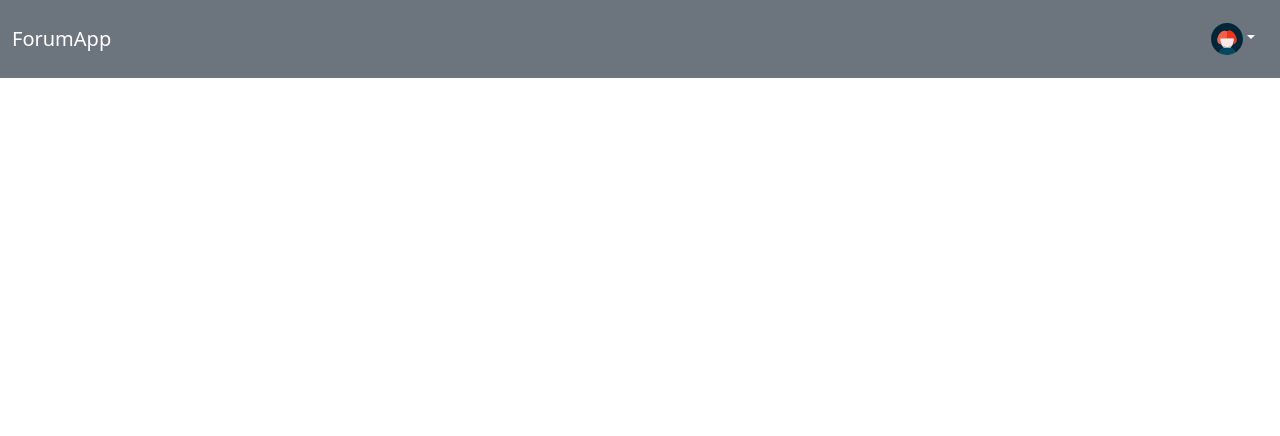
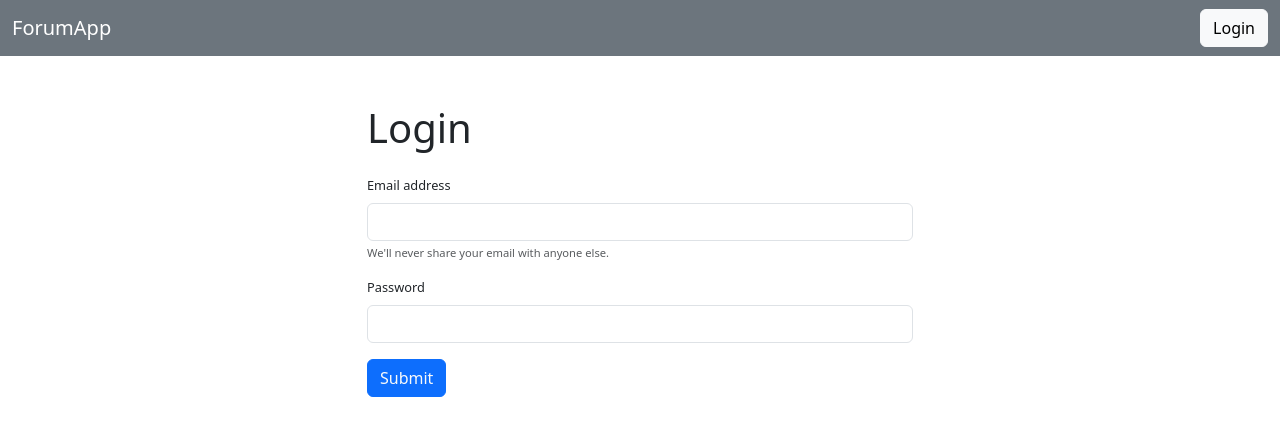
Before and after one commit to bartekmazik/ForumApp, a React (Vite) app: page /login in a window 1280 px wide. Before the commit this address had no page. Shown: the top 436 px of the page. Built offline with nearby package versions, Linux system fonts and the light colour scheme.

Commit message:
login update

```diff
--- a/src/App.jsx
+++ b/src/App.jsx
@@ -1,19 +1,27 @@
-import React from "react";
+import { React, useState } from "react";
 import { BrowserRouter, Routes, Route } from "react-router-dom";
 import Navbar from "./components/Navbar.jsx";
 import HomePage from "./pages/HomePage.jsx";
 import Profile from "./pages/Profile.jsx";
+import LoginPage from "./pages/LoginPage.jsx";
 import "./App.css";
 
 function App() {
+  const [isLogged, setIsLogged] = useState(false);
   return (
     <>
       <BrowserRouter>
-        <Navbar />
+        <Navbar isLogged={isLogged} />
         <Routes>
           <Route>
             <Route path="/" element={<HomePage />} />
             <Route path="profile" element={<Profile />} />
+            <Route
+              path="login"
+              element={
+                <LoginPage setIsLogged={setIsLogged} isLogged={isLogged} />
+              }
+            />
           </Route>
         </Routes>
       </BrowserRouter>
--- a/src/components/Navbar.jsx
+++ b/src/components/Navbar.jsx
@@ -31,8 +31,17 @@ function ProfileDropdown() {
     </>
   );
 }
-
-function Navbar() {
+function LoginButton() {
+  return (
+    <>
+      <Link to="/login" className="btn btn-light">
+        Login
+      </Link>
+    </>
+  );
+}
+function Navbar(props) {
+  const isLogged = props.isLogged;
   return (
     <>
       <nav className="navbar navbar-expand-lg navbar-dark bg-secondary">
@@ -40,10 +49,7 @@ function Navbar() {
           <Link to="/" className="navbar-brand">
             ForumApp
           </Link>
-
-          <div className=" justify-content-end" id="navbarNav">
-            <ProfileDropdown />
-          </div>
+          {isLogged ? <ProfileDropdown /> : <LoginButton />}
         </div>
       </nav>
     </>
--- /dev/null
+++ b/src/pages/LoginPage.jsx
@@ -0,0 +1,59 @@
+import React from "react";
+import { Link, useNavigate } from "react-router-dom";
+
+function LoginPage(props) {
+  const { setIsLogged, isLogged } = props;
+  const navigate = useNavigate();
+
+  const handleSubmit = (event) => {
+    event.preventDefault();
+    setIsLogged(true);
+    navigate("/");
+    console.log(isLogged);
+  };
+
+  return (
+    <div className="container mt-5">
+      <div className="row justify-content-center">
+        <div className="col-md-6">
+          <h1 className="mb-4">Login</h1>
+          <form onSubmit={handleSubmit}>
+            <div className="mb-3">
+              <label htmlFor="email" className="form-label">
+                Email address
+              </label>
+              <input
+                type="email"
+                className="form-control"
+                id="email"
+                aria-describedby="emailHelp"
+                required
+              />
+              <div id="emailHelp" className="form-text">
+                We'll never share your email with anyone else.
+              </div>
+            </div>
+            <div className="mb-3">
+              <label htmlFor="password" className="form-label">
+                Password
+              </label>
+              <input
+                type="password"
+                className="form-control"
+                id="password"
+                required
+              />
+            </div>
+            <button type="submit" className="btn btn-primary">
+              <Link to="/" className="text-light text-decoration-none">
+                Submit
+              </Link>
+            </button>
+          </form>
+        </div>
+      </div>
+    </div>
+  );
+}
+
+export default LoginPage;
```
